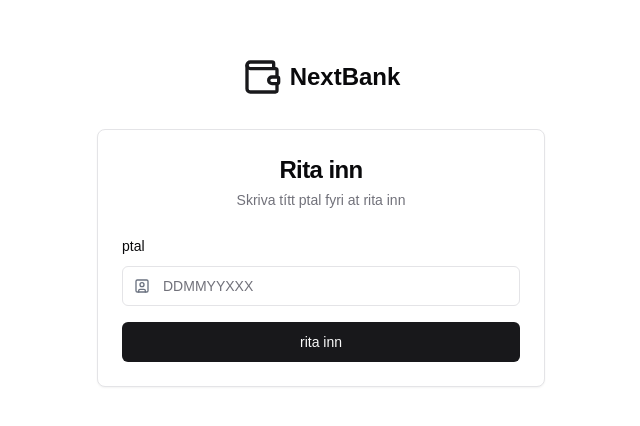
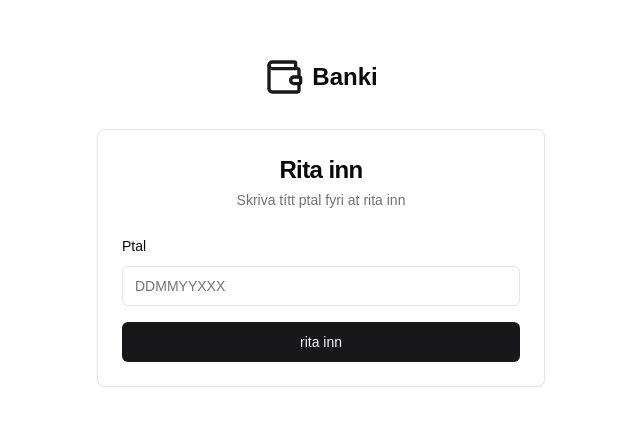
Before and after one commit to simunherm/bank-app, a Next.js app: page / in a window 1280 px wide. Shown: the part 178-604 px from the top of the page, without its empty margins (319-959 px from the left). Built offline with nearby package versions, Linux system fonts and the light colour scheme.

Commit message:
integrated react-hook-form and server user validation before routing

```diff
--- a/src/app/page.tsx
+++ b/src/app/page.tsx
@@ -1,8 +1,12 @@
 "use client";
 
-import { useState } from "react";
+import { zodResolver } from "@hookform/resolvers/zod";
+import { useForm } from "react-hook-form";
+import { z } from "zod";
+
 import { useRouter } from "next/navigation";
-import { Wallet, SquareUser } from "lucide-react";
+
+import { Wallet } from "lucide-react";
 import { Button } from "@/components/ui/button";
 import { Input } from "@/components/ui/input";
 import {
@@ -12,32 +16,48 @@ import {
   CardHeader,
   CardTitle,
 } from "@/components/ui/card";
-import { Label } from "@/components/ui/label";
+import {
+  Form,
+  FormControl,
+  FormField,
+  FormItem,
+  FormLabel,
+  FormMessage,
+} from "@/components/ui/form";
+
+const formSchema = z.object({
+  ptal: z.string().length(9, { message: "Ptal má vera 9 siffur" }),
+});
 
 export default function SignIn() {
+  const form = useForm<z.infer<typeof formSchema>>({
+    resolver: zodResolver(formSchema),
+    defaultValues: {
+      ptal: "",
+    },
+  });
+
   const router = useRouter();
-  const [ptal, setPtal] = useState("");
-  const [isLoading, setIsLoading] = useState(false);
-  const [error, setError] = useState("");
+  const onSubmit = async (values: z.infer<typeof formSchema>) => {
+    try {
+      const response = await fetch(
+        "https://apex.oracle.com/pls/apex/karij12/api/rita_inn",
+        {
+          method: "POST",
+          headers: {
+            "Content-Type": "application/json",
+          },
+          body: JSON.stringify({ ptal: values.ptal }),
+        }
+      );
 
-  const handleSubmit = async (e: React.FormEvent) => {
-    e.preventDefault();
-    setError("");
-    setIsLoading(true);
-
-    try {
-      if (!ptal) {
-        throw new Error("Please enter both ptal and password");
+      if (!response.ok) {
+        throw new Error(JSON.stringify(response.body));
       }
-
-      await new Promise((resolve) => setTimeout(resolve, 1000));
-
-      console.log("Login successful:", { ptal });
-      router.push("/kundi/" + ptal);
-    } catch (err: any) {
-      setError(err.message || "An error occurred during sign in");
-    } finally {
-      setIsLoading(false);
+      form.reset();
+      router.push("kundi/" + values.ptal);
+    } catch (error) {
+      console.error("Inritan virkaði ikki:", error);
     }
   };
 
@@ -47,7 +67,7 @@ export default function SignIn() {
         <div className="flex justify-center mb-8">
           <div className="flex items-center">
             <Wallet className="h-10 w-10 text-primary" />
-            <span className="ml-2 text-2xl font-bold">NextBank</span>
+            <span className="ml-2 text-2xl font-bold">Banki</span>
           </div>
         </div>
 
@@ -61,33 +81,30 @@ export default function SignIn() {
             </CardDescription>
           </CardHeader>
           <CardContent>
-            <form onSubmit={handleSubmit} className="space-y-4">
-              {error && (
-                <div className="p-3 rounded-md bg-red-50 text-red-600 text-sm">
-                  {error}
-                </div>
-              )}
+            <Form {...form}>
+              <form
+                onSubmit={form.handleSubmit(onSubmit)}
+                className="space-y-4"
+              >
+                <FormField
+                  control={form.control}
+                  name="ptal"
+                  render={({ field }) => (
+                    <FormItem>
+                      <FormLabel>Ptal</FormLabel>
+                      <FormControl>
+                        <Input placeholder="DDMMYYXXX" {...field} />
+                      </FormControl>
+                      <FormMessage />
+                    </FormItem>
+                  )}
+                />
 
-              <div className="space-y-2">
-                <Label htmlFor="ptal">ptal</Label>
-                <div className="relative">
-                  <SquareUser className="absolute left-3 top-1/2 -translate-y-1/2 h-4 w-4 text-gray-500" />
-                  <Input
-                    id="ptal"
-                    type="ptal"
-                    placeholder="DDMMYYXXX"
-                    className="pl-10"
-                    value={ptal}
-                    onChange={(e) => setPtal(e.target.value)}
-                    required
-                  />
-                </div>
-              </div>
-
-              <Button type="submit" className="w-full" disabled={isLoading}>
-                {isLoading ? "arbeiðir..." : "rita inn"}
-              </Button>
-            </form>
+                <Button type="submit" className="w-full">
+                  rita inn
+                </Button>
+              </form>
+            </Form>
           </CardContent>
         </Card>
       </div>
```
